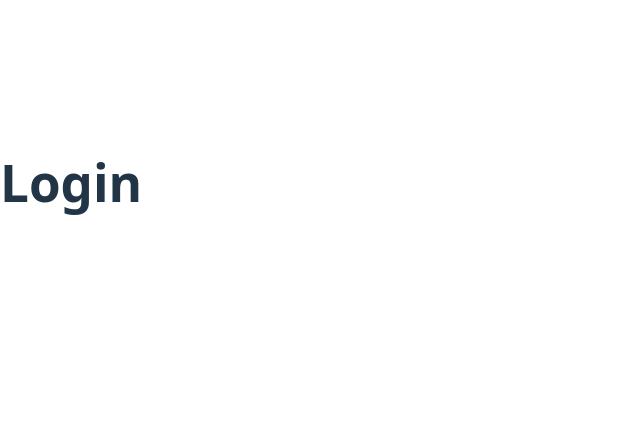
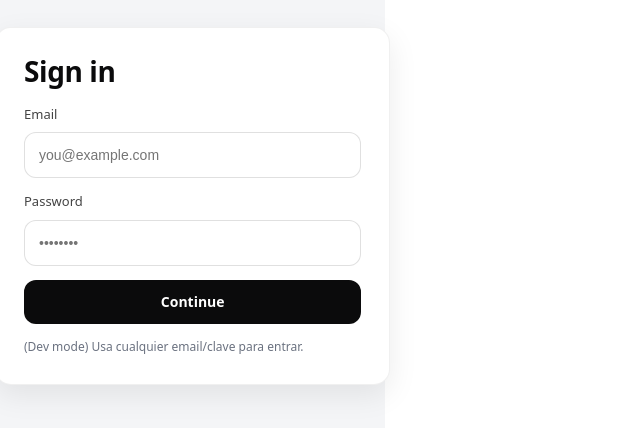
Before and after one commit to VictorCharneco/s5-llogaitoca-front, a React (Vite) app: page /login in a window 1280 px wide. Shown: the part 218-646 px from the top of the page, without its empty margins (0-640 px from the left). Built offline with nearby package versions, Linux system fonts and the light colour scheme.

Commit message:
added dev login page

```diff
--- a/src/context/AuthContext.tsx
+++ b/src/context/AuthContext.tsx
@@ -51,7 +51,6 @@ export function AuthProvider({ children }: AuthProviderProps) {
     setIsLoading(true);
 
     try {
-      // USAMOS getToken() para evitar el "imported but never used"
       const token = getToken();
       const cachedUser = getStoredUser();
 
@@ -59,8 +58,6 @@ export function AuthProvider({ children }: AuthProviderProps) {
         setUser(cachedUser as User);
         setIsAuthenticated(true);
       } else {
-        // Fallback: si hay token pero no user cacheado
-        // (cuando tengas endpoint /me, aquí sería el sitio para pedirlo)
         const ok = checkAuth();
         setIsAuthenticated(ok);
         if (!ok) setUser(null);
@@ -80,13 +77,22 @@ export function AuthProvider({ children }: AuthProviderProps) {
     return () => window.removeEventListener('auth:unauthenticated', handler);
   }, [logout]);
 
+  // ✅ DEV LOGIN (temporal): deja entrar a /app sin backend
   const login = useCallback(
-    async (_email: string, _password: string) => {
-      // TODO: conectar con auth.service.ts cuando tengamos el endpoint real de login
-      // Aquí dejamos el contrato listo para que LoginPage llame useAuth().login()
-      throw new Error('login() not implemented yet');
+    async (email: string, password: string) => {
+      const e = email.trim();
+      const p = password.trim();
+
+      if (!e || !p) throw new Error('Email and password are required');
+
+      setToken('dev-token');
+      setIsAuthenticated(true);
+
+      // Usuario mínimo. Lo casteamos sin @ts-expect-error para evitar warnings.
+      const devUser = { id: 1, name: e, email: e };
+      setUser(devUser as unknown as User);
     },
-    [],
+    [setToken],
   );
 
   const value = useMemo<AuthContextValue>(
--- a/src/pages/LoginPage.tsx
+++ b/src/pages/LoginPage.tsx
@@ -1,3 +1,146 @@
+// src/pages/LoginPage.tsx
+import { useState } from 'react';
+import { Navigate, useNavigate } from 'react-router-dom';
+import { useAuth } from '../context/AuthContext';
+
 export default function LoginPage() {
-  return <h1>Login</h1>;
+  const navigate = useNavigate();
+  const { login, isAuthenticated } = useAuth();
+
+  const [email, setEmail] = useState('');
+  const [password, setPassword] = useState('');
+
+  const [loading, setLoading] = useState(false);
+  const [error, setError] = useState<string | null>(null);
+
+  if (isAuthenticated) return <Navigate to="/app" replace />;
+
+  const onSubmit = async (e: React.FormEvent) => {
+    e.preventDefault();
+    setError(null);
+    setLoading(true);
+
+    try {
+      await login(email, password);
+      navigate('/app', { replace: true });
+    } catch (err) {
+      const msg = err instanceof Error ? err.message : 'Login failed';
+      setError(msg);
+    } finally {
+      setLoading(false);
+    }
+  };
+
+  return (
+    <div style={styles.page}>
+      <div style={styles.card}>
+        <h1 style={styles.title}>Sign in</h1>
+
+        <form onSubmit={onSubmit} style={styles.form}>
+          <label style={styles.label}>
+            Email
+            <input
+              type="email"
+              autoComplete="email"
+              value={email}
+              onChange={(e) => setEmail(e.target.value)}
+              style={styles.input}
+              placeholder="you@example.com"
+            />
+          </label>
+
+          <label style={styles.label}>
+            Password
+            <input
+              type="password"
+              autoComplete="current-password"
+              value={password}
+              onChange={(e) => setPassword(e.target.value)}
+              style={styles.input}
+              placeholder="••••••••"
+            />
+          </label>
+
+          {error ? <div style={styles.error}>{error}</div> : null}
+
+          <button type="submit" style={styles.button} disabled={loading}>
+            {loading ? 'Signing in…' : 'Continue'}
+          </button>
+        </form>
+
+        <p style={styles.hint}>
+          (Dev mode) Usa cualquier email/clave para entrar.
+        </p>
+      </div>
+    </div>
+  );
 }
+
+const styles: Record<string, React.CSSProperties> = {
+  page: {
+    minHeight: '100vh',
+    display: 'grid',
+    placeItems: 'center',
+    background: '#f4f5f7',
+    padding: 24,
+  },
+  card: {
+    width: '100%',
+    maxWidth: 420,
+    background: '#fff',
+    borderRadius: 16,
+    boxShadow: '0 10px 30px rgba(0,0,0,0.08)',
+    padding: 28,
+    border: '1px solid rgba(0,0,0,0.06)',
+  },
+  title: {
+    margin: 0,
+    marginBottom: 18,
+    fontSize: 28,
+    fontWeight: 700,
+    letterSpacing: -0.4,
+    color: '#0b0b0c',
+  },
+  form: {
+    display: 'grid',
+    gap: 14,
+  },
+  label: {
+    display: 'grid',
+    gap: 8,
+    fontSize: 13,
+    color: '#444',
+  },
+  input: {
+    height: 44,
+    borderRadius: 12,
+    border: '1px solid rgba(0,0,0,0.12)',
+    padding: '0 14px',
+    outline: 'none',
+    fontSize: 14,
+  },
+  button: {
+    height: 44,
+    borderRadius: 12,
+    border: 'none',
+    background: '#0b0b0c',
+    color: '#fff',
+    fontSize: 14,
+    fontWeight: 600,
+    cursor: 'pointer',
+  },
+  error: {
+    color: '#b00020',
+    fontSize: 13,
+    background: 'rgba(176,0,32,0.06)',
+    border: '1px solid rgba(176,0,32,0.18)',
+    padding: '10px 12px',
+    borderRadius: 12,
+  },
+  hint: {
+    marginTop: 14,
+    marginBottom: 0,
+    fontSize: 12,
+    color: '#6b7280',
+  },
+};
```
